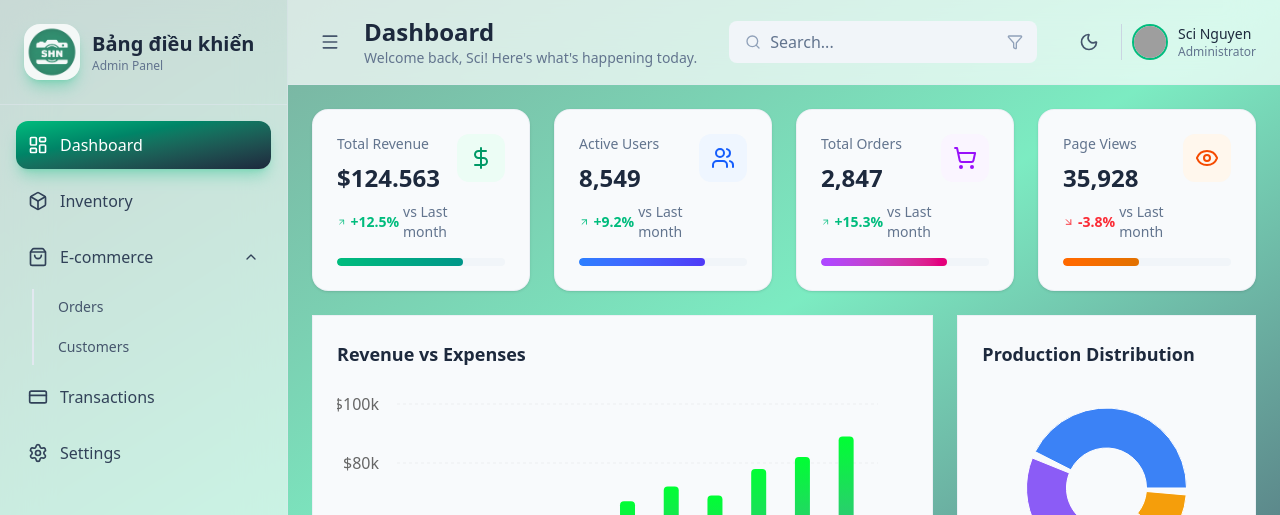
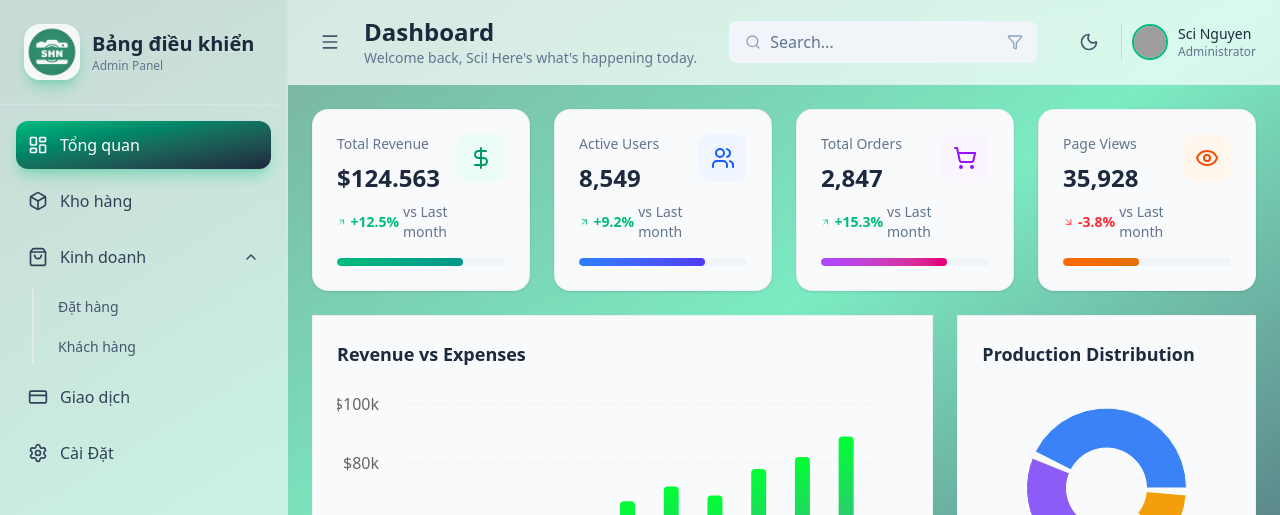
Before and after one commit to son3005/Web-Camera-Shop, a React (Vite) app in the folder frontend/: page /admin in a window 1280 px wide. Shown: the top 515 px of the page. Built offline with nearby package versions, Linux system fonts and the light colour scheme; grey boxes are pictures that could not be loaded.

Commit message:
chore: chỉnh tiếng viết

```diff
--- a/frontend/src/components/layout/Admin/Sidebar.jsx
+++ b/frontend/src/components/layout/Admin/Sidebar.jsx
@@ -12,16 +12,16 @@ import {
 
 // Dữ liệu menu không thay đổi
 const menuItems = [
-  { id: "dashboard", path: "/admin", icon: LayoutDashboard, label: "Dashboard" },
-  { id: "inventory", path: "/admin/inventory", icon: Box, label: "Inventory" },
+  { id: "dashboard", path: "/admin", icon: LayoutDashboard, label: "Tổng quan" },
+  { id: "inventory", path: "/admin/inventory", icon: Box, label: "Kho hàng" },
   {
-    id: "ecommerce", icon: ShoppingBag, label: "E-commerce",
+    id: "ecommerce", icon: ShoppingBag, label: "Kinh doanh",
     submenu: [
-      { id: "orders", path: "/admin/orders", label: "Orders" },
-      { id: "customers", path: "/admin/customers", label: "Customers" },
+      { id: "orders", path: "/admin/orders", label: "Đặt hàng" },
+      { id: "customers", path: "/admin/customers", label: "Khách hàng" },
     ],
   },
-  { id: "transactions", path: "/admin/transactions", icon: CreditCard, label: "Transactions" },
+  { id: "transactions", path: "/admin/transactions", icon: CreditCard, label: "Giao dịch" },
   // {
   //   id: "users", icon: Users, label: "Users", count: "2.4k",
   //   submenu: [
@@ -30,7 +30,7 @@ const menuItems = [
   //   ],
   // },
   // { id: "messages", path: "/admin/messages", icon: MessagesSquare, label: "Messages", badge: "5" },
-  { id: "settings", path: "/admin/settings", icon: Settings, label: "Settings" },
+  { id: "settings", path: "/admin/settings", icon: Settings, label: "Cài Đặt" },
 ];
 
 
--- a/frontend/src/components/layout/ProductList.jsx
+++ b/frontend/src/components/layout/ProductList.jsx
@@ -11,7 +11,8 @@ import SectionTitle from "../common/SectionTitle";
 // NOTE: Đã bỏ ProductDetailOverlay cục bộ — overlay hiện tại global (ProductDetailOverlay component được mount 1 lần ở MainLayout)
 export default function ProductList() {
   const [selectedBrand, setSelectedBrand] = useState("all");
-  const [visibleCount, setVisibleCount] = useState(6);
+  const sanphamhienthi = 8;
+  const [visibleCount, setVisibleCount] = useState(sanphamhienthi);
   const [sortBy, setSortBy] = useState("default");
 
   const allProducts = Object.values(productsByBrand).flat();
@@ -68,7 +69,7 @@ export default function ProductList() {
         <div className="flex justify-center mt-8">
           <Button
             type="primary"
-            onClick={() => setVisibleCount(visibleCount + 6)}
+            onClick={() => setVisibleCount(visibleCount + sanphamhienthi)}
           >
             Xem thêm
           </Button>
```
